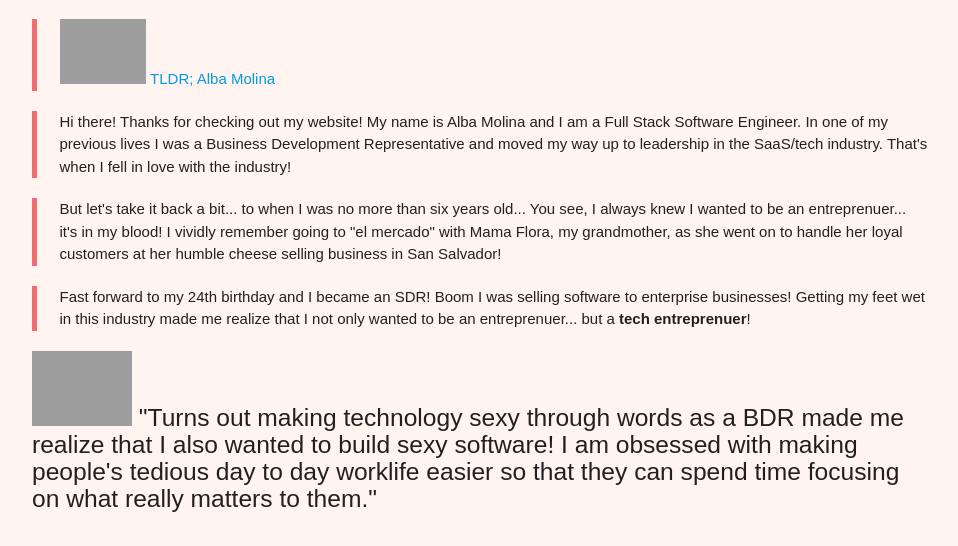
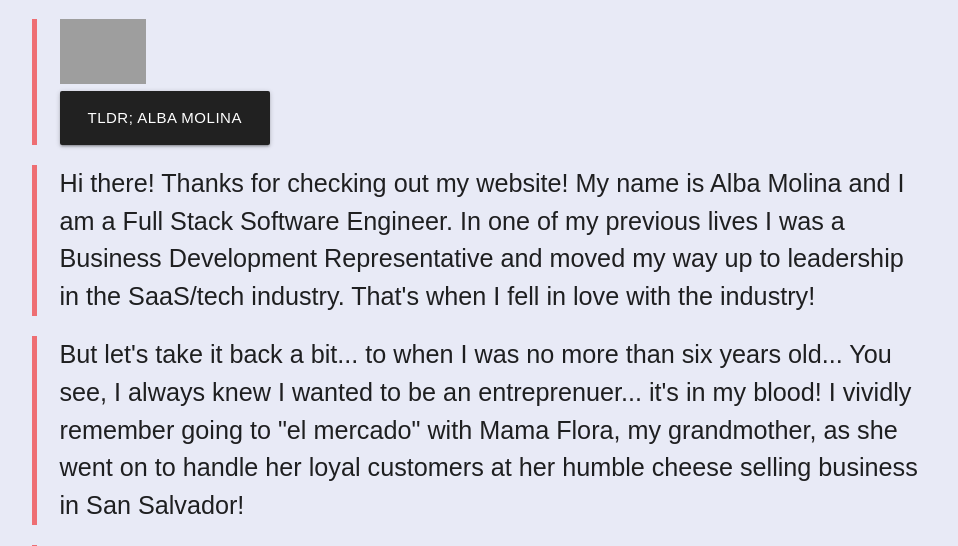
Before and after one commit to alba-molina-nyc/alba_portfolio_website, a Django app: page / in a window 1280 px wide. Shown: the part 629-1175 px from the top of the page, without its empty margins (160-1118 px from the left). Run offline with Django 3.2, Linux system fonts and the light colour scheme; some libraries are stand-ins or nearby versions; grey boxes are pictures that could not be loaded.

Commit message:
some style changes

```diff
--- a/main_app/templates/home.html
+++ b/main_app/templates/home.html
@@ -16,44 +16,38 @@
 
       <style>
         body {
-          background-color: rgb(255,244,239);
+          background-color: rgb(232,234,246)
         }
       </style>
     </head>
-
-
-
-    <h1>About Pythonistar<img src="https://i.imgur.com/DHMRWkg.gif" height="100px" ></h1>
+    <h1 class="black-text">About Pythonistar<img src="https://i.imgur.com/DHMRWkg.gif" height="100px" ></h1>
     <h5>Alba Molina</h5>
-
-    <hr />
+ <hr />
 <blockquote>
       <img src="https://i.imgur.com/5Y1JUrz.png" class="materialboxed"  height="300px">
       </blockquote>
 <blockquote>
-<img src="https://i.imgur.com/hZvpTQc.gif" height="65px"> <a href="{% url 'tldr' %}">TLDR; Alba Molina</a></li>
-
-
+<img src="https://i.imgur.com/hZvpTQc.gif" height="65px"> <br/> <a  href="{% url 'tldr' %}" class="waves-effect grey darken-4 btn-large" target="_blank">TLDR; Alba Molina</a>
 </blockquote>
 
-<blockquote>
+<blockquote class="flow-text">
    Hi there! Thanks for checking out my website! My name is Alba Molina and I am a Full Stack Software Engineer. In one of my previous lives I was a Business Development Representative and moved my way up to leadership in the SaaS/tech industry. That's when I fell in love with the industry!
   </blockquote>
-  <blockquote>
+  <blockquote class="flow-text">
     But let's take it back a bit... to when I was no more than six years old... You see, I always knew I wanted to be an entreprenuer... it's in my blood! I vividly remember going to "el mercado" with Mama Flora, my grandmother, as she went on to handle her loyal customers at her humble cheese selling business in San Salvador! <br>
   </blockquote>
 
-  <blockquote>
+  <blockquote class="flow-text">
     Fast forward to my 24th birthday and I became an SDR! Boom I was selling software to enterprise businesses! Getting my feet wet in this industry made me realize that I not only wanted to be an entreprenuer... but a <b>tech entreprenuer</b>!<br>
   </blockquote>
 <h5><img src="https://i.imgur.com/3ioyviR.gif" height="75px">
 "Turns out making technology sexy through words as a BDR made me realize that I also wanted to build sexy software! I am obsessed with making people's tedious day to day worklife easier so that they can spend time focusing on what really matters to them." </h5>
 
     <br>
-    <blockquote>  My path from Business/Sales Development Leadership and into the developer world is intentionally geared torwards my ultimate goal of founding something of my own.<br> <img src="https://i.imgur.com/Rw48xGF.gif" height="105px">After 2.5 years growing and scaling fast growing software companies...I am excited to transition into the next stage in my career...
+    <blockquote class="flow-text">  My path from Business/Sales Development Leadership and into the developer world is intentionally geared torwards my ultimate goal of founding something of my own.<br> <img src="https://i.imgur.com/Rw48xGF.gif" height="105px">After 2.5 years growing and scaling fast growing software companies...I am excited to transition into the next stage in my career...
 
       <b> ...helping fast growing companies scale by helping engineering teams build systems at scale.</b> That's right, I am looking for software engineering roles, in particular backend developer roles!</blockquote>
-      <blockquote>What distinguishes me from the pack?<br>  <img src="https://i.imgur.com/mPr1ODz.gif" height="155px"><br>
+      <blockquote class="flow-text">What distinguishes me from the pack?<br>  <img src="https://i.imgur.com/mPr1ODz.gif" height="155px"><br>
         My work ethic, communication skills, as well as my growth mindset. That said, if you are looking for a backend developer that has all of the above and then some, let's chat!</blockquote>
 
 </blockquote>
--- a/main_app/templates/tldr.html
+++ b/main_app/templates/tldr.html
@@ -4,6 +4,7 @@
 
 <h4>About Alba Molina</h4>
 <hr />
+<a  href="{% url 'home' %}" class="waves-effect grey darken-3 btn-large">Back</a>
 
 <ul>
     <li>
```
